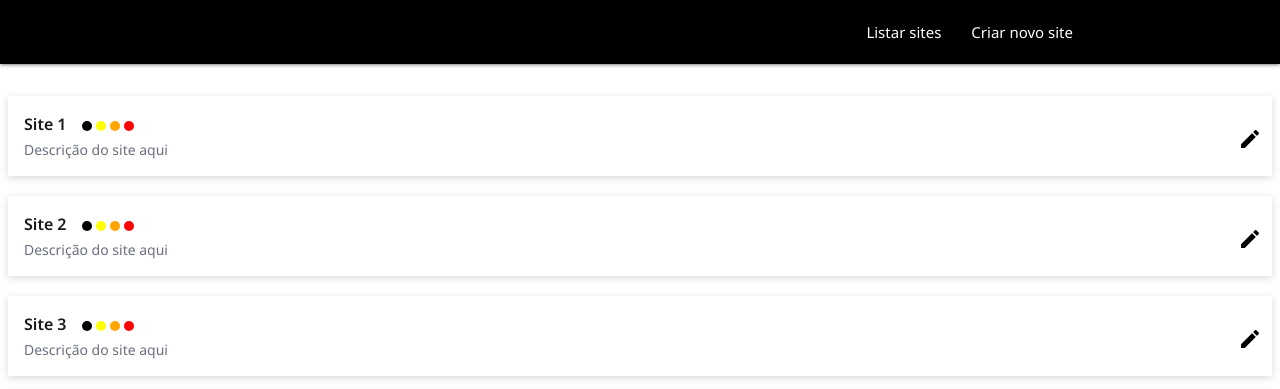
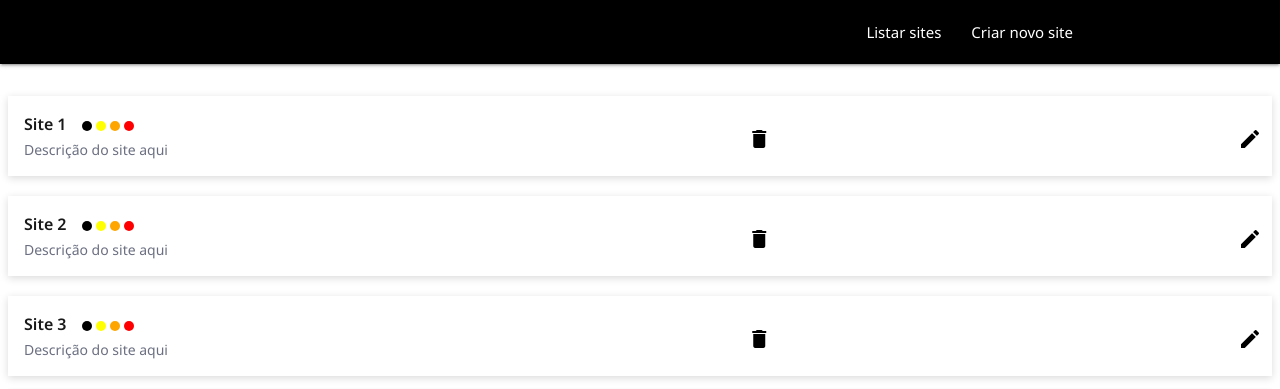
Before and after one commit to edumoreira1506/site-generator, an Angular app: page / in a window 1280 px wide. Shown: the top 389 px of the page. Built offline with nearby package versions, Linux system fonts and the light colour scheme.

Commit message:
Add remove button

```diff
--- a/src/app/home/site-item/site-item.component.html
+++ b/src/app/home/site-item/site-item.component.html
@@ -15,7 +15,14 @@
     <p class="site-item__description">{{ this.description }}</p>
   </div>
 
-  <button class="site-item__edit" (click)="this.onEditButtonClick($event)">
+  <button
+    class="site-item__icon site-item__icon--first"
+    (click)="this.onRemoveButtonClick($event)"
+  >
+    <i class="material-icons">delete</i>
+  </button>
+
+  <button class="site-item__icon" (click)="this.onEditButtonClick($event)">
     <i class="material-icons">edit</i>
   </button>
 </div>
--- a/src/app/home/site-item/site-item.component.scss
+++ b/src/app/home/site-item/site-item.component.scss
@@ -50,11 +50,15 @@
     color: #6b6f80;
   }
 
-  &__edit {
+  &__icon {
     background: none;
     border: none;
     width: 18px;
     height: 18px;
     padding: 0;
+
+    &--first {
+      margin-right: 3px;
+    }
   }
 }
--- a/src/app/home/site-item/site-item.component.ts
+++ b/src/app/home/site-item/site-item.component.ts
@@ -29,4 +29,10 @@ export class SiteItemComponent implements OnInit {
 
     alert('onEditButtonClick!');
   }
+
+  onRemoveButtonClick(event: Event) {
+    event.stopPropagation();
+
+    alert('onRemoveButtonClick!');
+  }
 }
```
